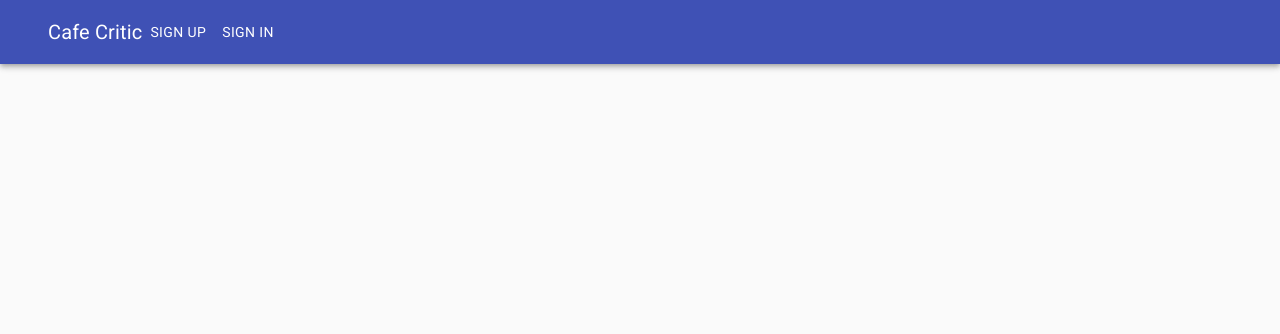
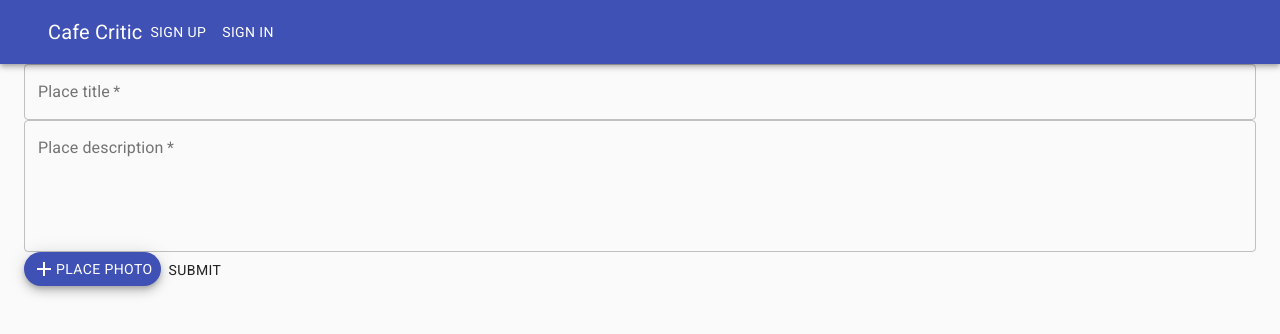
Before and after one commit to YerzhanUtelbayev/cafe-critic-client, a React (Create React App) app: page /places/new in a window 1280 px wide. Shown: the top 334 px of the page. Built offline with nearby package versions, Linux system fonts and the light colour scheme.

Commit message:
Add Place creation form

```diff
--- a/src/Routes.jsx
+++ b/src/Routes.jsx
@@ -3,6 +3,7 @@ import { Switch, Route } from 'react-router-dom';
 
 import Register from './containers/Authorization/Register';
 import Login from './containers/Authorization/Login';
+import AddPlace from './containers/AddPlace/AddPlace';
 
 const Routes = () => (
   <Switch>
@@ -12,6 +13,9 @@ const Routes = () => (
     <Route path="/login" exact>
       <Login />
     </Route>
+    <Route path="/places/new" exact>
+      <AddPlace />
+    </Route>
   </Switch>
 );
 
--- /dev/null
+++ b/src/containers/AddPlace/AddPlace.jsx
@@ -0,0 +1,54 @@
+import React from 'react';
+import { connect } from 'react-redux';
+import { Formik, Form } from 'formik';
+import { Button } from '@material-ui/core';
+import PropTypes from 'prop-types';
+
+import { createPlaceRequest } from '../../store/actions/places';
+import FormInput from '../../components/UI/FormElements/FormInput';
+import FileInput from '../../components/UI/FormElements/FileInput';
+
+const AddPlace = ({ createPlace }) => {
+  const handleSubmit = (values) => {
+    const formData = new FormData();
+    Object.keys(values).forEach((key) => {
+      formData.append(`${key}`, values[key]);
+    });
+    createPlace(values);
+  };
+  return (
+    <>
+      <Formik
+        initialValues={{
+          title: '',
+          description: '',
+          promoImage: '',
+        }}
+        onSubmit={handleSubmit}
+      >
+        <Form>
+          <FormInput name="title" label="Place title" required />
+          <FormInput
+            name="description"
+            label="Place description"
+            required
+            multiline
+            rows="5"
+          />
+          <FileInput name="promoImage" label="Place photo" type="file" />
+          <Button type="submit">Submit</Button>
+        </Form>
+      </Formik>
+    </>
+  );
+};
+
+AddPlace.propTypes = {
+  createPlace: PropTypes.func.isRequired,
+};
+
+const mapDispatchToProps = (dispatch) => ({
+  createPlace: (placeData) => dispatch(createPlaceRequest(placeData)),
+});
+
+export default connect(null, mapDispatchToProps)(AddPlace);
```
